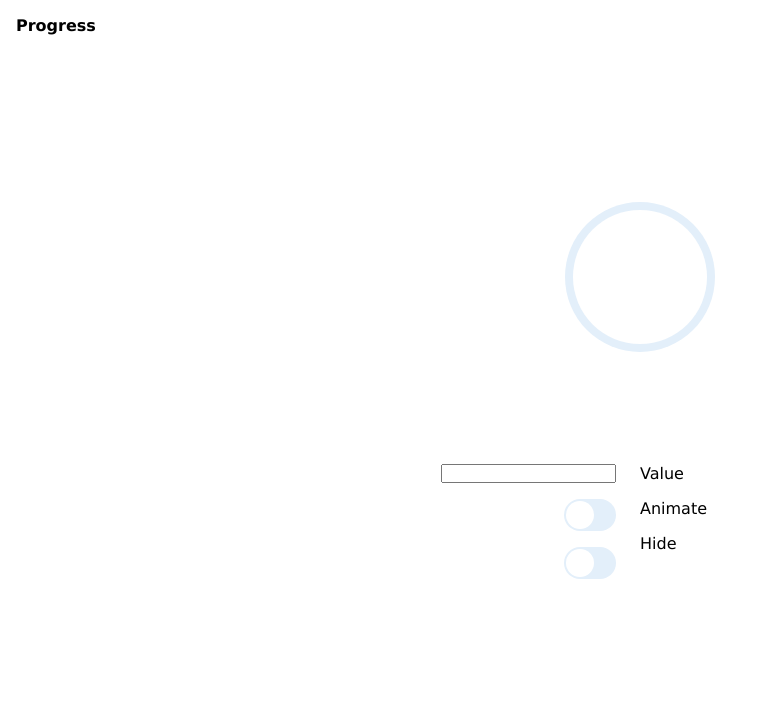
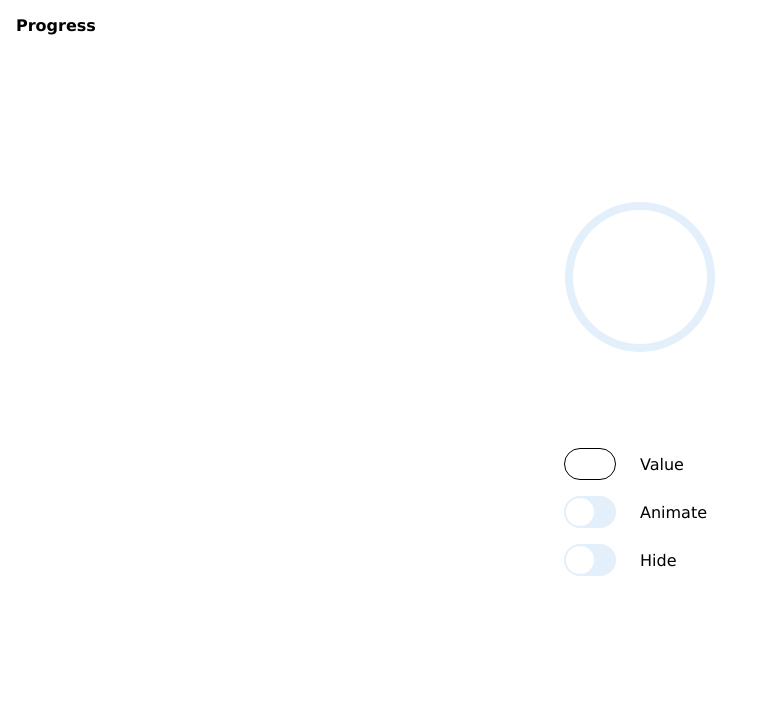
Before and after one commit to ggermashev/brute_spinner, a plain HTML site: page html/index.html in a window 1280 px wide. Shown: the whole page, without its empty margins (0-761 px from the left). Drawn offline with Linux system fonts and the light colour scheme.

Commit message:
number-input styles

```diff
--- a/css/styles.css
+++ b/css/styles.css
@@ -1,3 +1,8 @@
+:root {
+    --padding-between-containers: 48px;
+    --input-focus-color: #0037ff
+}
+
 * {
     margin: 0;
     padding: 0;
@@ -22,13 +27,14 @@
     flex-direction: column;
     align-items: center;
     justify-content: end;
-    padding-bottom: 48px;
+    padding-bottom: var(--padding-between-containers);
 }
 
 .spinner-container p {
     position: absolute;
     top: 0;
     left: 0;
+    height: 32px;
 }
 
 .spinner-container .spinner {
@@ -40,10 +46,11 @@
     position: relative;
     height: 50%;
     width: 100%;
-    padding: 64px;
 
     display: flex;
     flex-direction: row;
+    align-items: start;
+    padding-top: var(--padding-between-containers);
 }
 
 .inputs-container__left {
@@ -63,10 +70,27 @@
     align-items: start;
 }
 
-.toggle__bg {
-
+.inputs-container__right p {
+    height: 32px;
+    display: flex;
+    align-items: center;
 }
 
-.toggle__tumbler {
+.toggle {
+    width: 52px;
+    height: 32px;
+    border-radius: 32px;
+}
 
+input[type=number] {
+    width: 52px;
+    height: 32px;
+    border-radius: 32px;
+    padding: 12px;
+    border: 1px solid black;
 }
+
+input[type=number]:focus {
+    outline: none;
+    border-color: var(--input-focus-color);
+}
--- a/js/toggle.js
+++ b/js/toggle.js
@@ -4,9 +4,6 @@ window.addEventListener('load', () => {
     const toggles = document.querySelectorAll(`.${TOGGLE}`)
 
     toggles.forEach(toggle => {
-        const bgColor = toggle.getAttribute("bgColor")
-        const color = toggle.getAttribute("color")
-
         const bg = document.createElement("div")
         bg.setAttribute("class", `${TOGGLE}__bg`)
 
```
